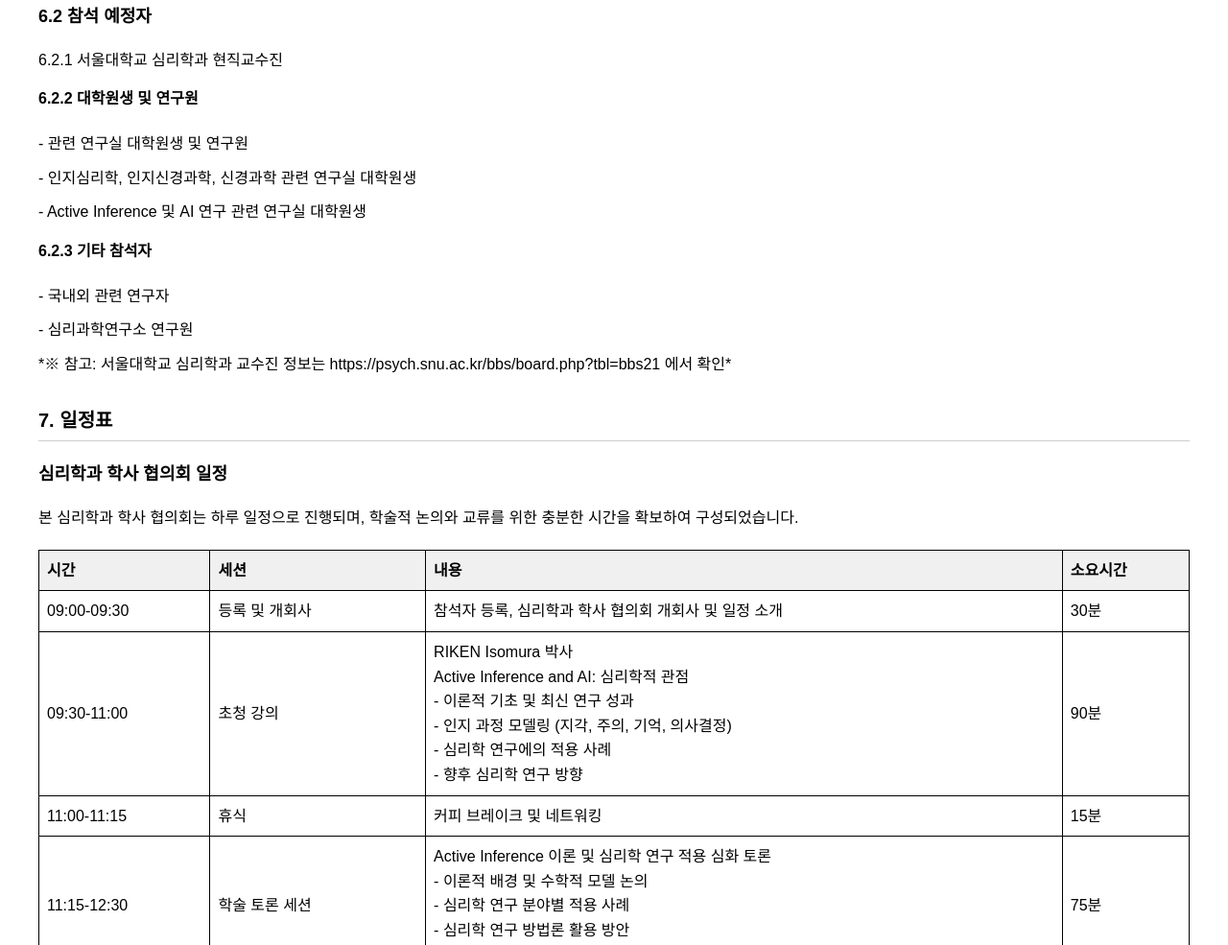
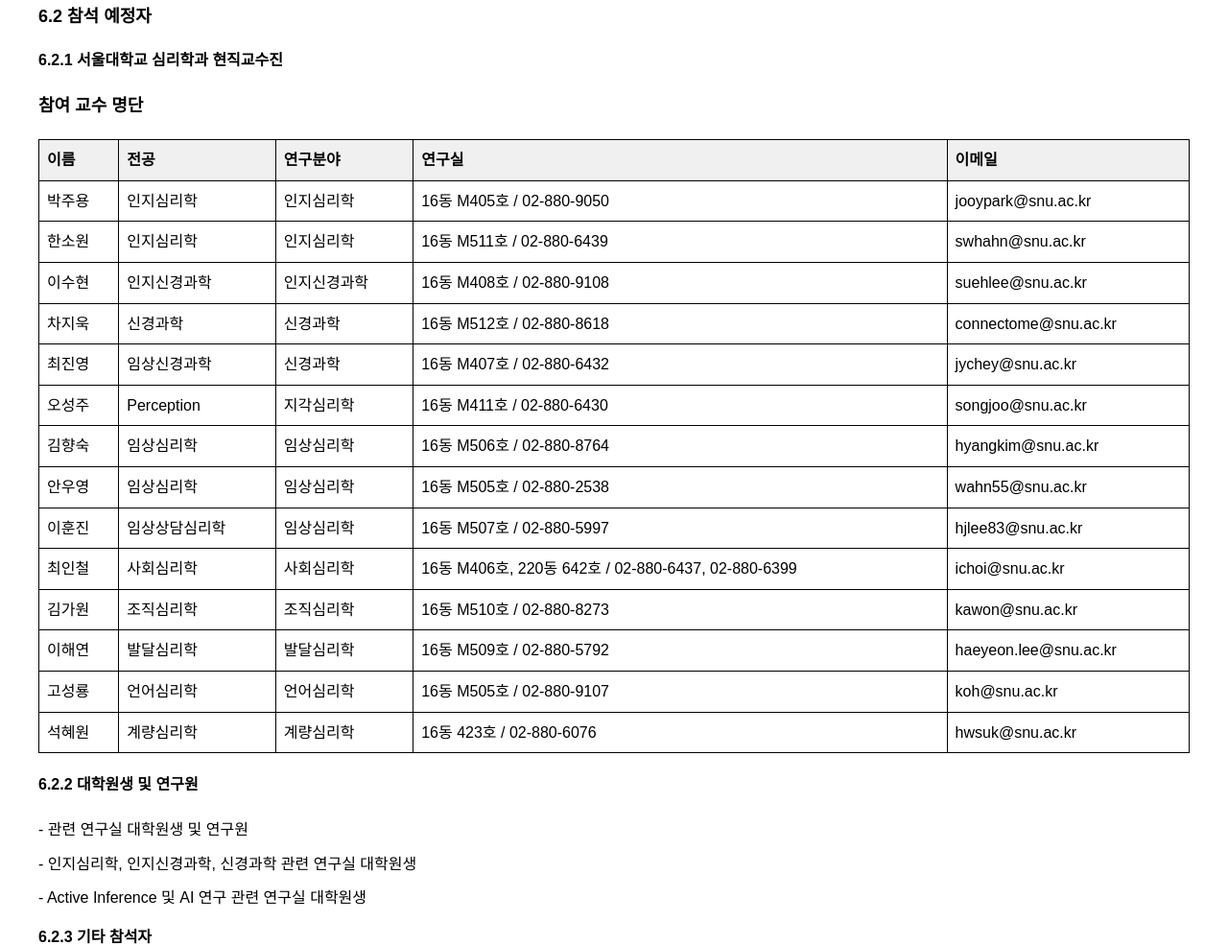
Before and after one commit to snuconnectome/snuconnectome, a plain HTML site: page 워크샵_제출_자료_final.html in a window 1280 px wide. Shown: the part 4774-5759 px from the top of the page at 96% size. Drawn offline with Linux system fonts and the light colour scheme.

Commit message:
Fix PDF: Add professor table back to HTML and regenerate PDF

```diff
--- a/워크샵_제출_자료_final.html
+++ b/워크샵_제출_자료_final.html
@@ -123,7 +123,27 @@
 <h3>6.1 초청 연사</h3>
 <p>- <strong>Isomura 박사 (磯村 拓哉, Takuya Isomura)</strong> (RIKEN, 일본)</p>
 <h3>6.2 참석 예정자</h3>
-6.2.1 서울대학교 심리학과 현직교수진
+<h4>6.2.1 서울대학교 심리학과 현직교수진</h4>
+
+<h3>참여 교수 명단</h3>
+<table>
+<tr><th>이름</th><th>전공</th><th>연구분야</th><th>연구실</th><th>이메일</th></tr>
+<tr><td>박주용</td><td>인지심리학</td><td>인지심리학</td><td>16동 M405호 / 02-880-9050</td><td>jooypark@snu.ac.kr</td></tr>
+<tr><td>한소원</td><td>인지심리학</td><td>인지심리학</td><td>16동 M511호 / 02-880-6439</td><td>swhahn@snu.ac.kr</td></tr>
+<tr><td>이수현</td><td>인지신경과학</td><td>인지신경과학</td><td>16동 M408호 / 02-880-9108</td><td>suehlee@snu.ac.kr</td></tr>
+<tr><td>차지욱</td><td>신경과학</td><td>신경과학</td><td>16동 M512호 / 02-880-8618</td><td>connectome@snu.ac.kr</td></tr>
+<tr><td>최진영</td><td>임상신경과학</td><td>신경과학</td><td>16동 M407호 / 02-880-6432</td><td>jychey@snu.ac.kr</td></tr>
+<tr><td>오성주</td><td>Perception</td><td>지각심리학</td><td>16동 M411호 / 02-880-6430</td><td>songjoo@snu.ac.kr</td></tr>
+<tr><td>김향숙</td><td>임상심리학</td><td>임상심리학</td><td>16동 M506호 / 02-880-8764</td><td>hyangkim@snu.ac.kr</td></tr>
+<tr><td>안우영</td><td>임상심리학</td><td>임상심리학</td><td>16동 M505호 / 02-880-2538</td><td>wahn55@snu.ac.kr</td></tr>
+<tr><td>이훈진</td><td>임상상담심리학</td><td>임상심리학</td><td>16동 M507호 / 02-880-5997</td><td>hjlee83@snu.ac.kr</td></tr>
+<tr><td>최인철</td><td>사회심리학</td><td>사회심리학</td><td>16동 M406호, 220동 642호 / 02-880-6437, 02-880-6399</td><td>ichoi@snu.ac.kr</td></tr>
+<tr><td>김가원</td><td>조직심리학</td><td>조직심리학</td><td>16동 M510호 / 02-880-8273</td><td>kawon@snu.ac.kr</td></tr>
+<tr><td>이해연</td><td>발달심리학</td><td>발달심리학</td><td>16동 M509호 / 02-880-5792</td><td>haeyeon.lee@snu.ac.kr</td></tr>
+<tr><td>고성룡</td><td>언어심리학</td><td>언어심리학</td><td>16동 M505호 / 02-880-9107</td><td>koh@snu.ac.kr</td></tr>
+<tr><td>석혜원</td><td>계량심리학</td><td>계량심리학</td><td>16동 423호 / 02-880-6076</td><td>hwsuk@snu.ac.kr</td></tr>
+</table>
+
 <p></p>
 
 
```
Also changed, not shown: 1 other file.
